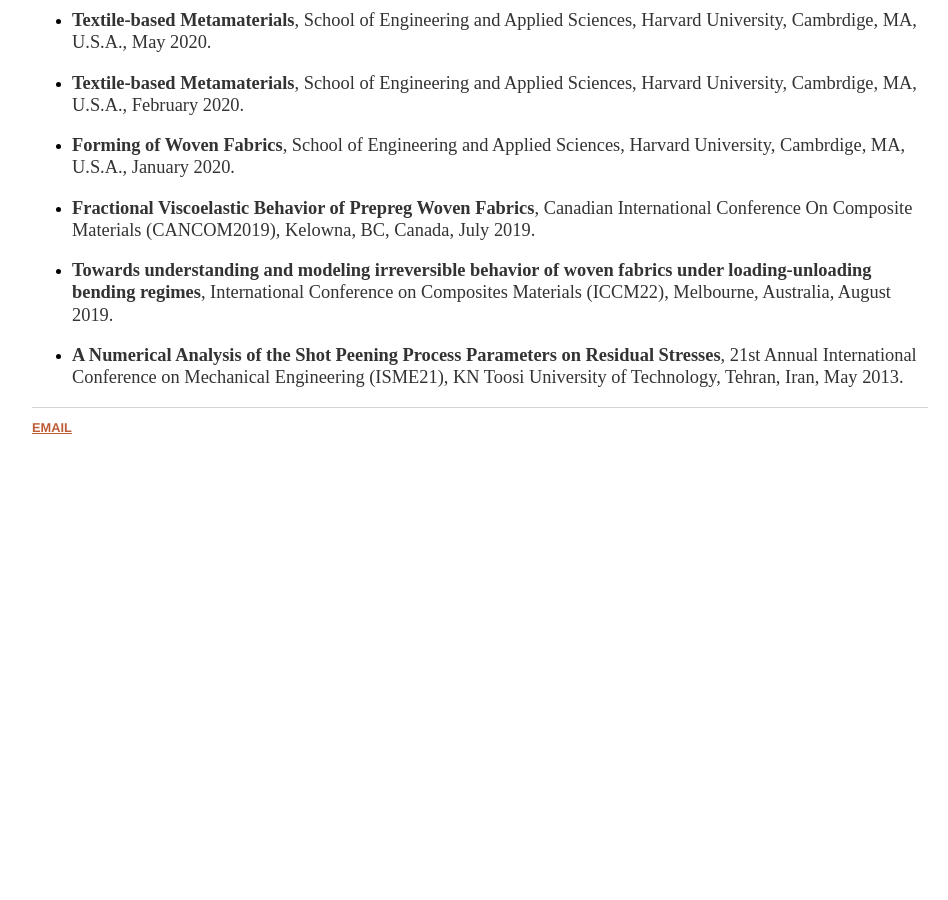
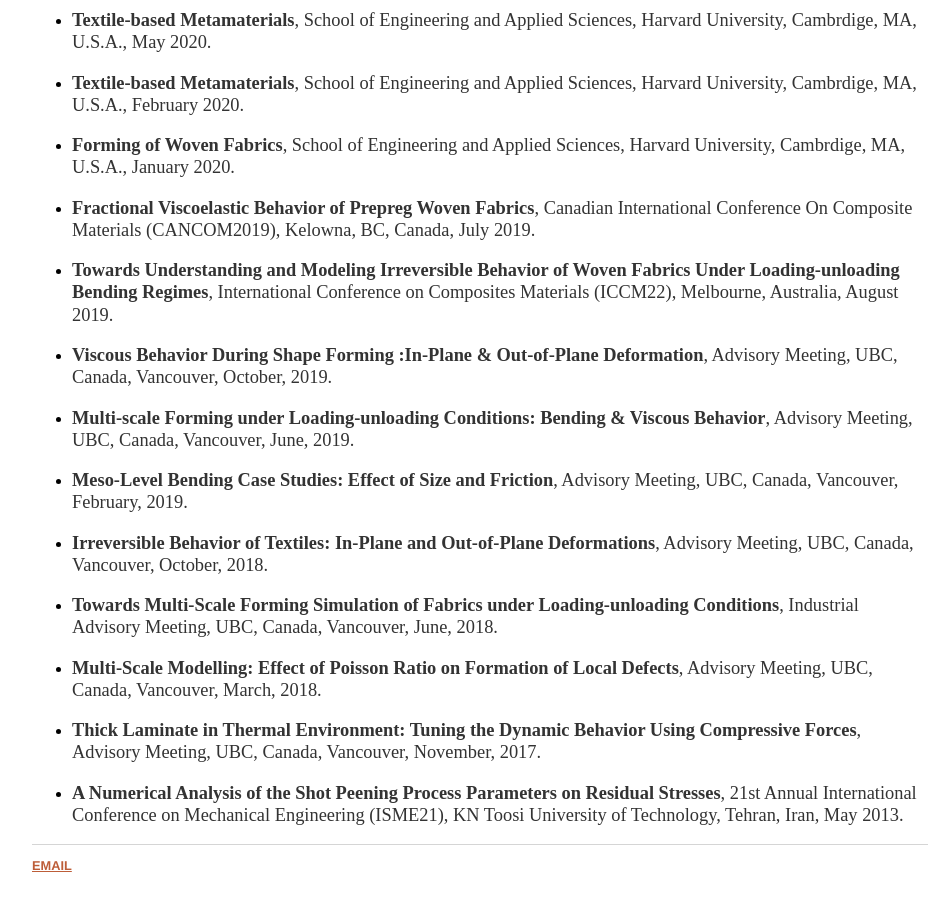
Before and after one commit to rsourki/rsourki.github.io, a Jekyll site: the page built from publications/index.html, in a window 1280 px wide and 900 px high, scrolled down 1193 px. Shown: the whole window, without its empty margins (160-1108 px from the left). Built offline with Jekyll 4.4.1, drawn with Linux system fonts in a browser that asks for light colours; before the commit the page ends 1688 px from its top, so only the background shows below that.

Commit message:
Update index.html

```diff
--- a/publications/index.html
+++ b/publications/index.html
@@ -44,7 +44,14 @@
  <li><p><b>Textile-based Metamaterials</b>, School of Engineering and Applied Sciences, Harvard University, Cambrdige, MA, U.S.A., February 2020.</p></li>
  <li><p><b>Forming of Woven Fabrics</b>, School of Engineering and Applied Sciences, Harvard University, Cambrdige, MA, U.S.A., January 2020.</p></li>
  <li><p><b>Fractional Viscoelastic Behavior of Prepreg Woven Fabrics</b>, Canadian International Conference On Composite Materials (CANCOM2019), Kelowna, BC, Canada, July 2019.</p></li>
- <li><p><b>Towards understanding and modeling irreversible behavior of woven fabrics under loading-unloading bending regimes</b>, International Conference on Composites Materials (ICCM22), Melbourne, Australia, August 2019.</p></li>
+ <li><p><b>Towards Understanding and Modeling Irreversible Behavior of Woven Fabrics Under Loading-unloading Bending Regimes</b>, International Conference on Composites Materials (ICCM22), Melbourne, Australia, August 2019.</p></li>
+ <li><p><b>Viscous Behavior During Shape Forming :In-Plane & Out-of-Plane Deformation</b>, Advisory Meeting, UBC, Canada, Vancouver, October, 2019.</p></li>
+ <li><p><b>Multi-scale Forming under Loading-unloading Conditions: Bending & Viscous Behavior</b>, Advisory Meeting, UBC, Canada, Vancouver, June, 2019.</p></li>
+ <li><p><b>Meso-Level Bending Case Studies: Effect of Size and Friction</b>, Advisory Meeting, UBC, Canada, Vancouver, February, 2019.</p></li>
+ <li><p><b>Irreversible Behavior of Textiles: In-Plane and Out-of-Plane Deformations</b>, Advisory Meeting, UBC, Canada, Vancouver, October, 2018.</p></li>
+ <li><p><b>Towards Multi-Scale Forming Simulation of Fabrics under Loading-unloading Conditions</b>, Industrial Advisory Meeting, UBC, Canada, Vancouver, June, 2018.</p></li>
+ <li><p><b>Multi-Scale Modelling: Effect of Poisson Ratio on Formation of Local Defects</b>, Advisory Meeting, UBC, Canada, Vancouver, March, 2018.</p></li>
+ <li><p><b>Thick Laminate in Thermal Environment: Tuning the Dynamic Behavior Using Compressive Forces</b>, Advisory Meeting, UBC, Canada, Vancouver, November, 2017.</p></li>
  <li><p><b>A Numerical Analysis of the Shot Peening Process Parameters on Residual Stresses</b>, 21st Annual International Conference on Mechanical Engineering (ISME21), KN Toosi University of Technology, Tehran, Iran, May 2013.</p></li>
 
 </div><!-- /.blurb -->
```
